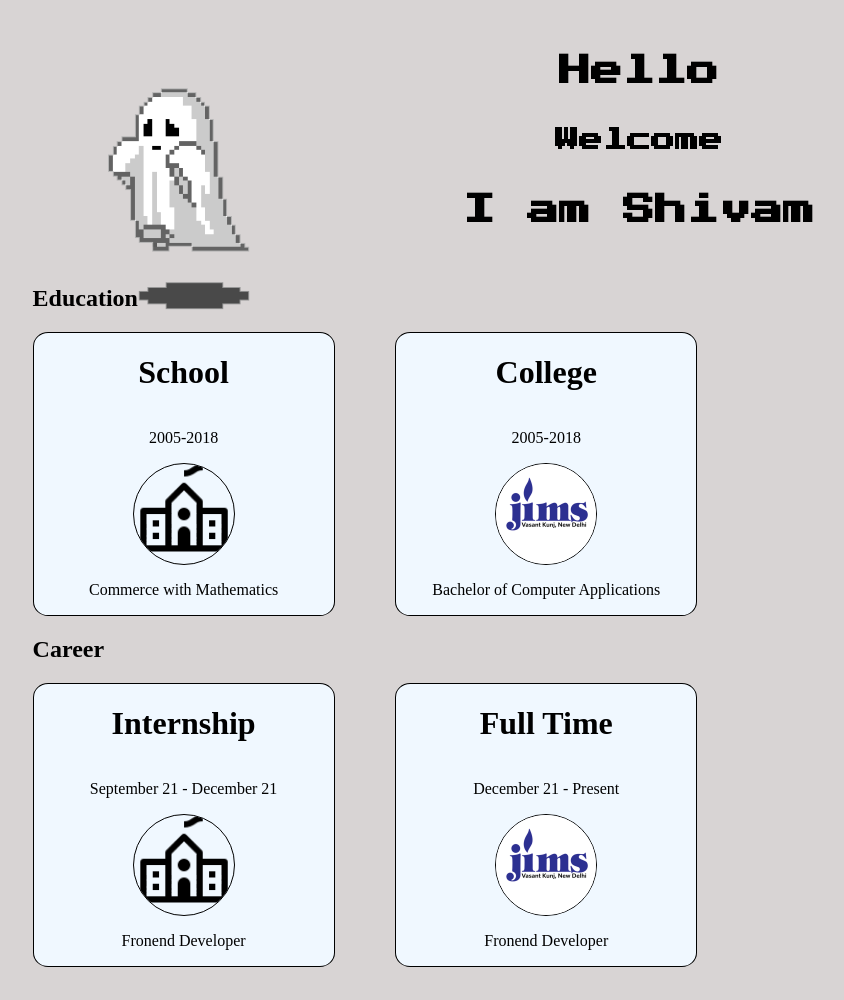
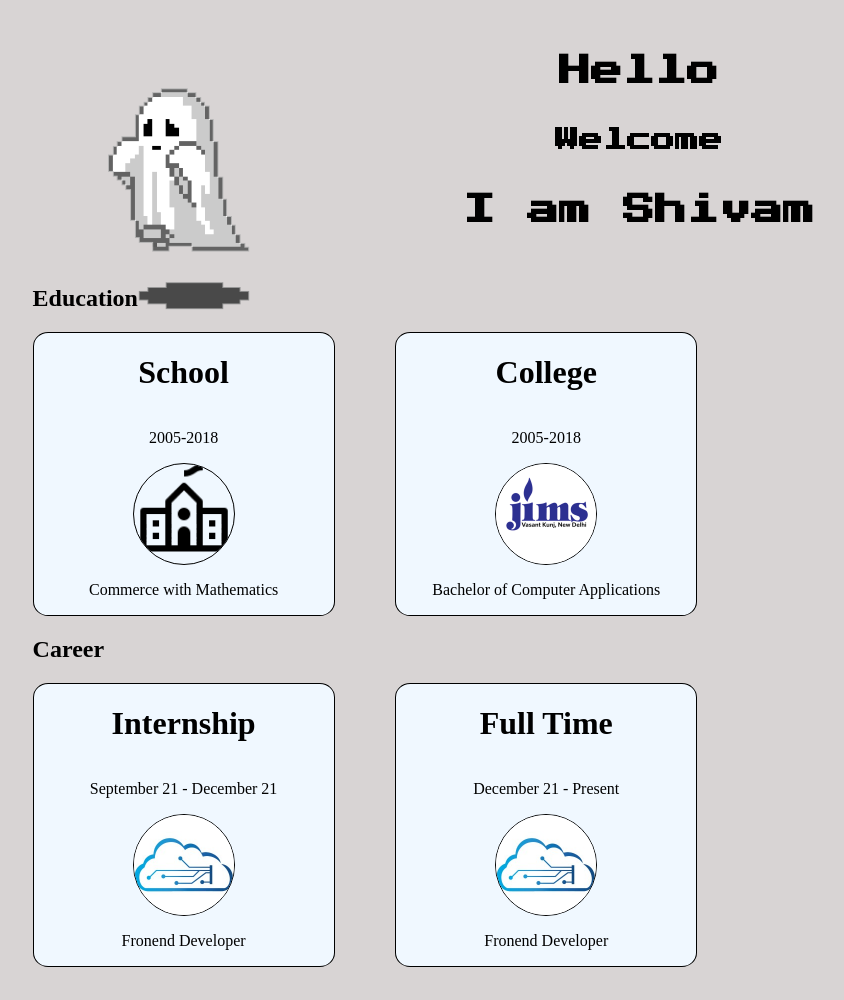
Before and after one commit to ShivWad/Portfolio, a plain HTML site: page index.html in a window 1280 px wide. Shown: the whole page, without its empty margins (1-845 px from the left). Drawn offline with Linux system fonts and the light colour scheme.

Commit message:
few changes

```diff
--- a/index.html
+++ b/index.html
@@ -61,7 +61,7 @@
           Internship
         </h1>
         <p class="time">September 21 - December 21</p>
-        <img src="./assets/school-building.png" alt="school-building" class="timeline-img"/>
+        <img src="./assets/digitize-logo.jpg" alt="school-building" class="timeline-img"/>
 
       <p>
         Fronend Developer
@@ -73,7 +73,7 @@
           Full Time
         </h1>
         <p class="time">December 21 - Present</p>
-        <img src="./assets/jims-logo.png" alt="jims-logo" class="timeline-img"/>
+        <img src="./assets/digitize-logo.jpg" alt="jims-logo" class="timeline-img"/>
         <p>
           Fronend Developer
         </p>
```
